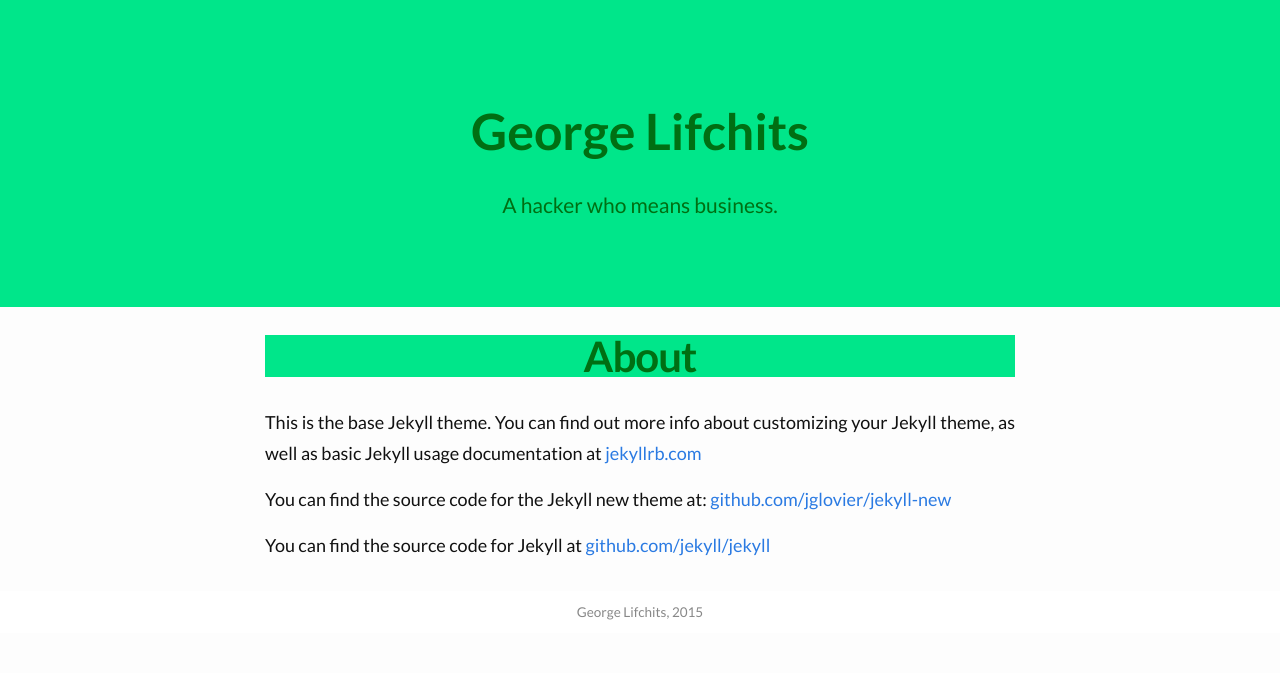
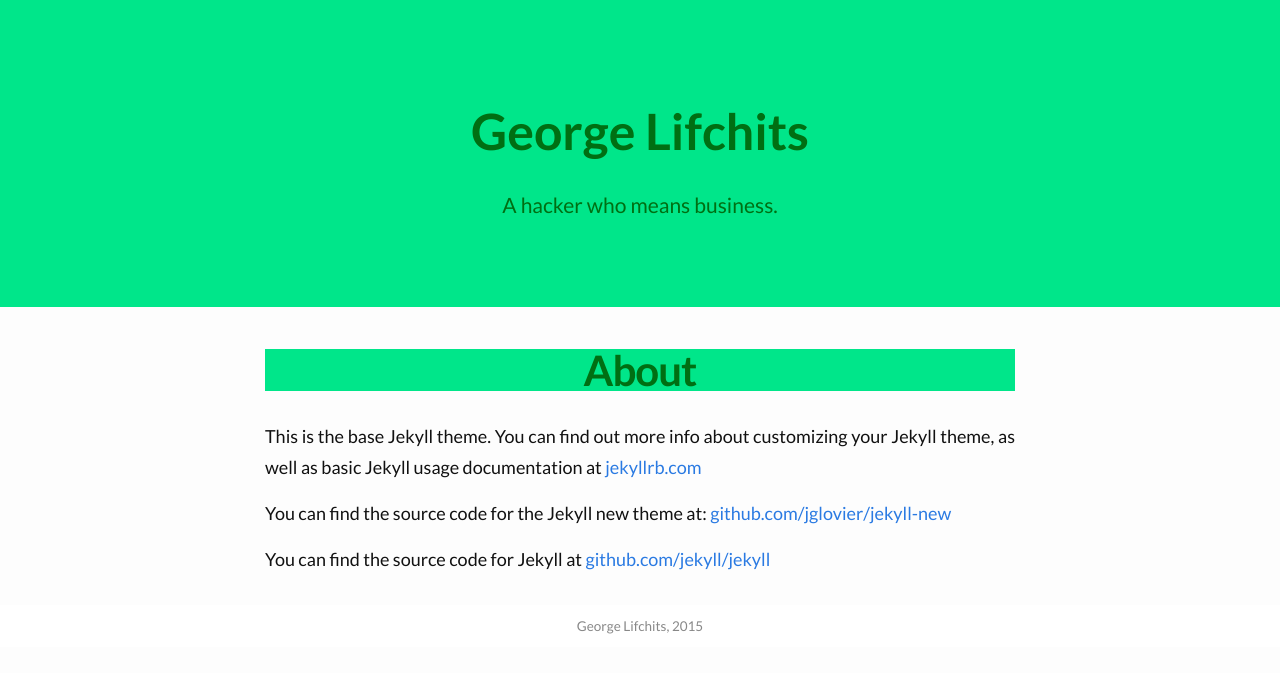
Before and after one commit to glifchits/glifchits.github.io, a Jekyll site: the page built from about.md, in a window 1280 px wide. Shown: the top 673 px of the page. Built offline with Jekyll 4.4.1, drawn with Linux system fonts in a browser that asks for light colours; nearby versions of some CDN libraries; library files that are not in the unit come from our copies; comment, search, counter and statistics services are not loaded.

Commit message:
tweak margin on post title

```diff
--- a/_sass/_post.scss
+++ b/_sass/_post.scss
@@ -2,6 +2,10 @@
   margin: 10px auto;
   padding: 0 6%;
   max-width: 750px;
+
+  .post-title {
+    margin: 1em 0 0.2em;
+  }
 
   .post-content {
     h1 {
```
